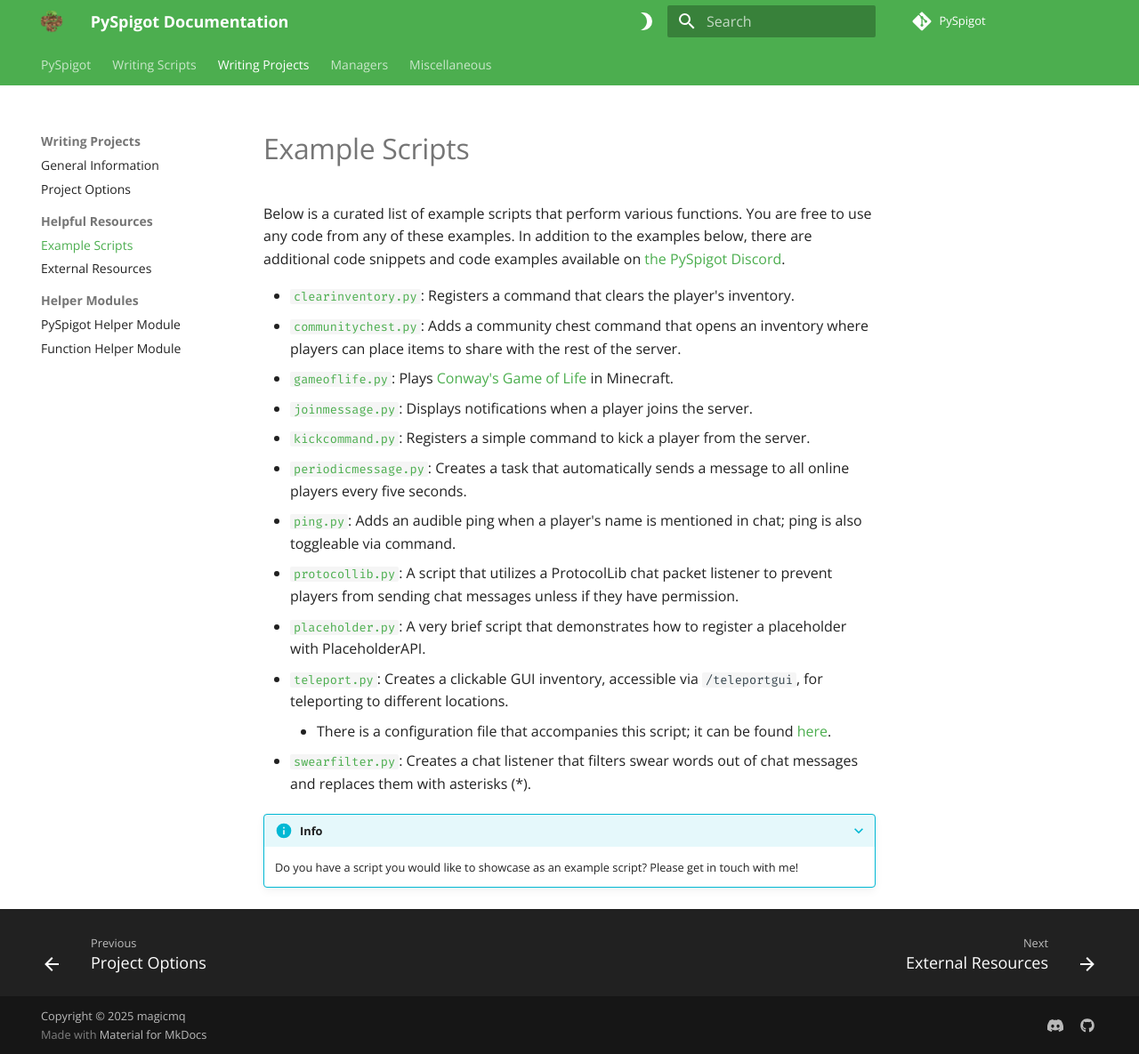
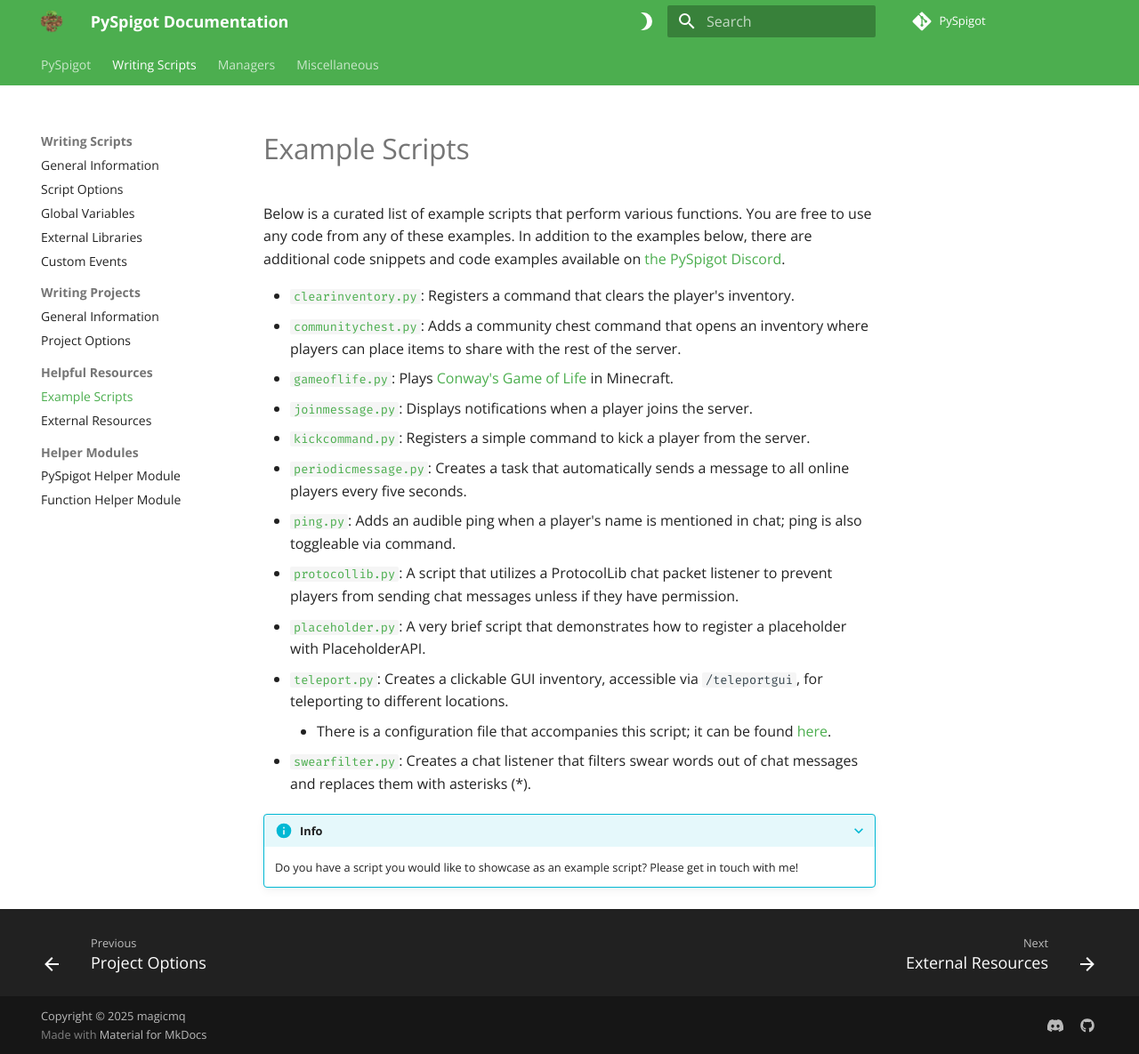
Before and after one commit to magicmq/pyspigot-documentation, an MkDocs documentation site: the page built from docs/scripts/examples.md, in a window 1280 px wide and 1185 px high. Shown: the whole window at 89% size. Built offline with MkDocs 1.6.1 and Material for MkDocs 9.7.7, drawn with Linux system fonts in a browser that asks for light colours; comment, search, counter and statistics services are not loaded; some of the changed lines change nothing that is shown.

Commit message:
Adjust nav

```diff
--- a/mkdocs.yml
+++ b/mkdocs.yml
@@ -125,16 +125,9 @@
     - Global Variables: scripts/globalvariables.md
     - External Libraries: scripts/externallibraries.md
     - Custom Events: scripts/customevents.md
-    - Helpful Resources:
-      - Example Scripts: scripts/examples.md
-      - External Resources: scripts/externalresources.md
-    - Helper Modules:
-      - PySpigot Helper Module: scripts/helpermodule.md
-      - Function Helper Module: scripts/functionmodule.md
-
-  - Writing Projects:
-    - General Information: projects/writingprojects.md
-    - Project Options: projects/projectoptions.md
+    - Writing Projects:
+      - General Information: projects/writingprojects.md
+      - Project Options: projects/projectoptions.md
     - Helpful Resources:
       - Example Scripts: scripts/examples.md
       - External Resources: scripts/externalresources.md
```
